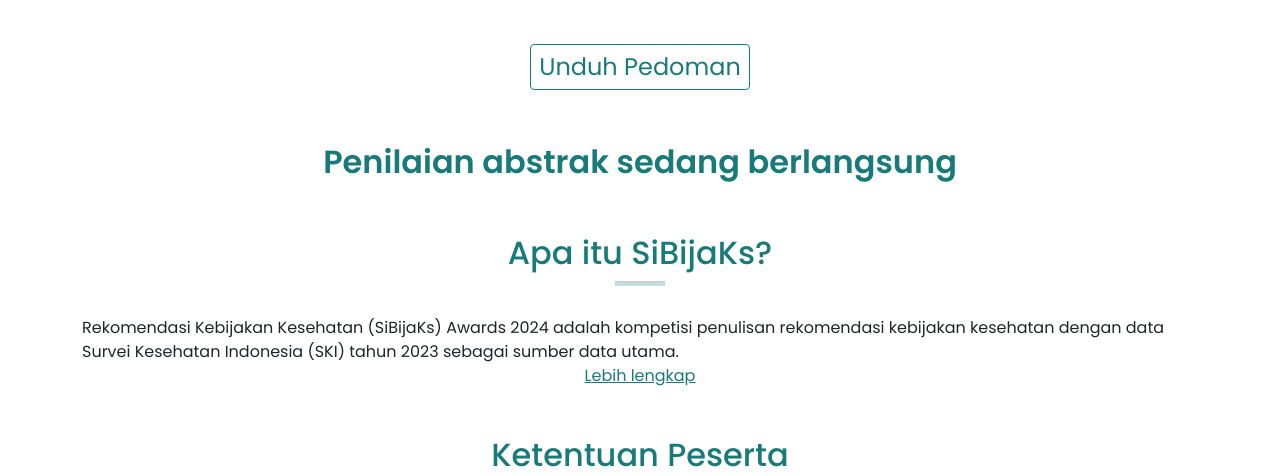
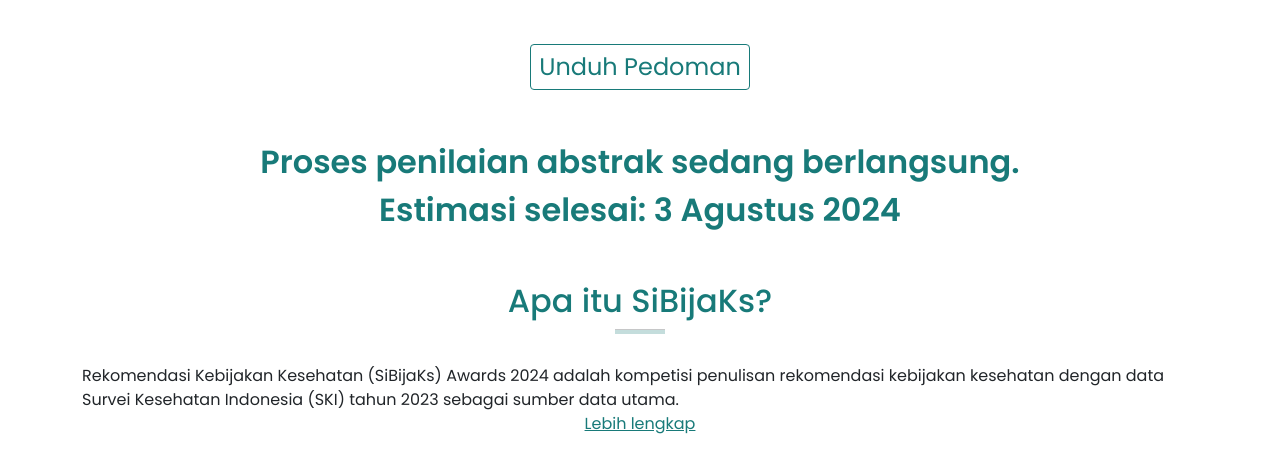
Before and after one commit to GottfriedCP/pb-awards, a Django app: page / in a window 1280 px wide. Shown: the part 456-932 px from the top of the page. Run offline with Django 5.2, Linux system fonts and the light colour scheme; parts of the project's set-up code (start-up, migrations or seed data) failed here and were passed over; some libraries are stand-ins or nearby versions.

Commit message:
rephrase pengumuman

```diff
--- a/hp_awards/templates/hp_awards/home.html
+++ b/hp_awards/templates/hp_awards/home.html
@@ -45,7 +45,7 @@
     </section>
     <section class="mt-4 mb-5">
         <p class="text-center color-kemkes fs-2" style="font-weight: 600;">
-            Penilaian abstrak sedang berlangsung
+            Proses penilaian abstrak sedang berlangsung.<br>Estimasi selesai: 3 Agustus 2024
         </p>
         {% comment %}
         <div class="text-center">
```
